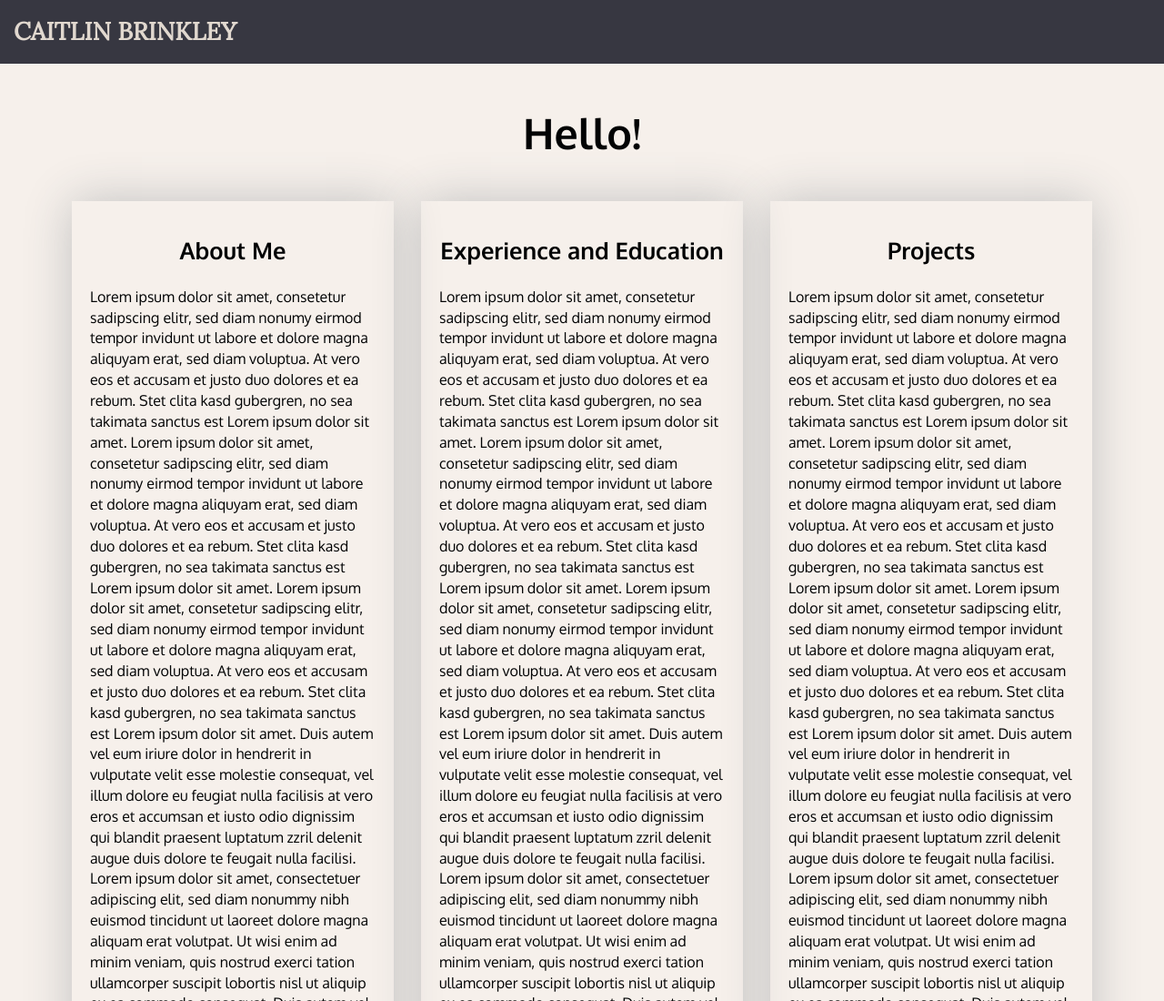
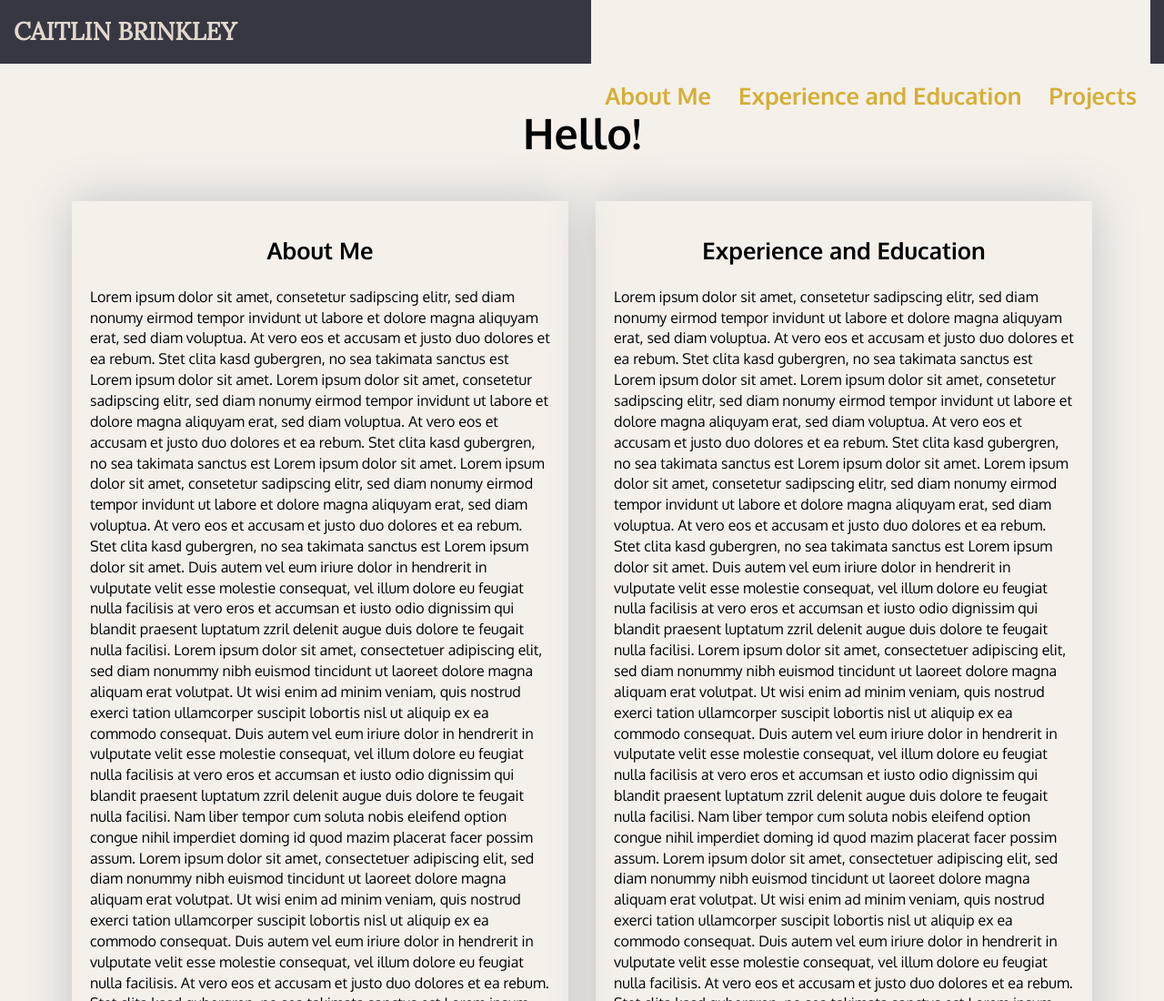
Before and after one commit to caitlinbrinkley/website, a plain HTML site: page index.html in a window 1280 px wide. Shown: the top 1100 px of the page at 91% size. Drawn offline with Linux system fonts and the light colour scheme.

Commit message:
Update index.html

```diff
--- a/index.html
+++ b/index.html
@@ -30,15 +30,15 @@
                 </div>
 
                 <div id="collapsable-nav" class="collapse navbar-collapse">
-                    <ul id="nav-list" class="nav navbar-nav navbar-right visible-xs text-center">
+                    <ul id="nav-list" class="nav navbar-nav navbar-right text-center">
                         <li>
-                            <a href="#about-tile"><br class="hidden-xs">About Me</a>
+                            <a href="#about-tile"><br class="nav-item">About Me</a>
                         </li>
                         <li>
-                            <a href="#ed-tile"><br class="hidden-xs">Experience and Education</a>
+                            <a href="#ed-tile"><br class="nav-item">Experience and Education</a>
                         </li>
                         <li>
-                            <a href="#proj-tile"><br class="hidden-xs">Projects</a>
+                            <a href="#proj-tile"><br class="nav-item">Projects</a>
                         </li>
                     </ul>
                 </div>
@@ -49,7 +49,7 @@
     <div id="main-content" class="container">
         <h2 id="top-heading" class="text-center">Hello!</h2>
         <div id="home-tiles" class="row">
-            <div class="col-md-4 col-sm-6 col-xs-12">
+            <div class="col-md-6 col-sm-12 col-xs-12">
                 <div id="about-tile">
                     <section>
                         <h3 class="text-center">About Me</h3>
@@ -93,7 +93,7 @@
                     </section>
                 </div>
             </div>
-            <div class="col-md-4 col-sm-6 col-xs-12">
+            <div class="col-md-6 col-sm-12 col-xs-12">
                 <div id="ed-tile">
                     <section>
                         <h3 class="text-center">Experience and Education</h3>
@@ -138,8 +138,8 @@
                 </div>
             </div>
             <!-- <div class="clearfix visible-md-block"></div> -->
-             <div class="col-md-4 col-sm-6 col-xs-12">
-                <div id="ed-tile">
+             <div class="col-md-6 col-sm-12 col-xs-12">
+                <div id="proj-tile">
                     <section>
                         <h3 class="text-center">Projects</h3>
                         <p>
```
